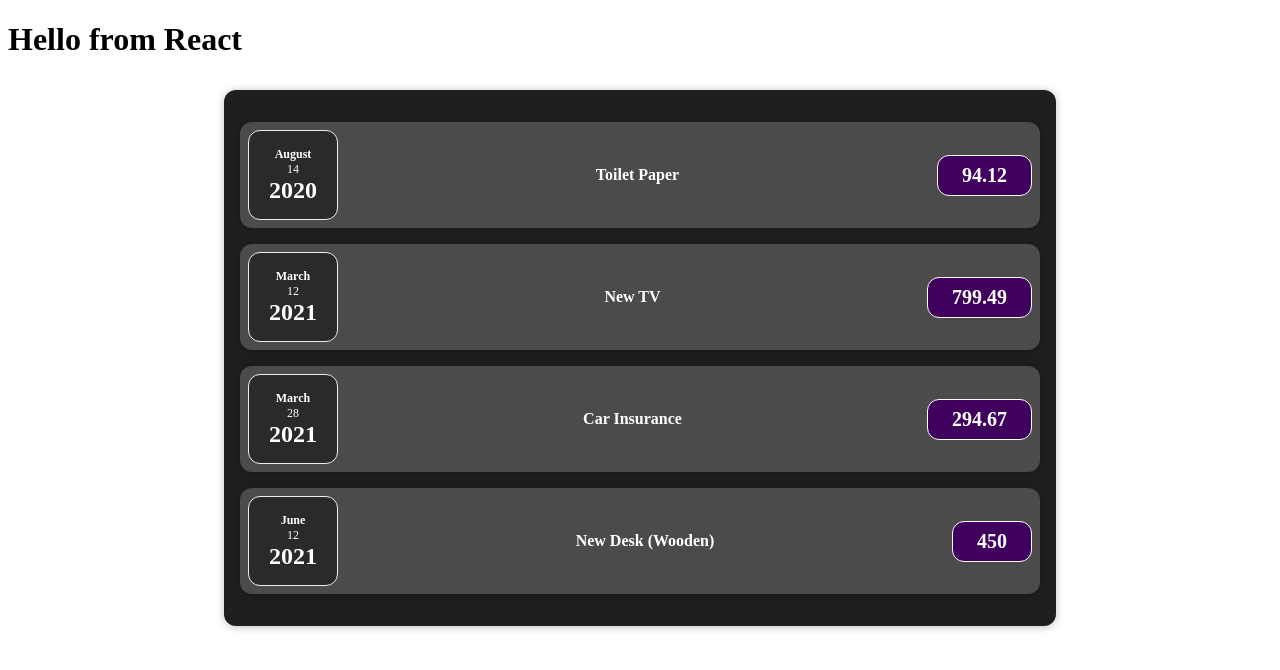
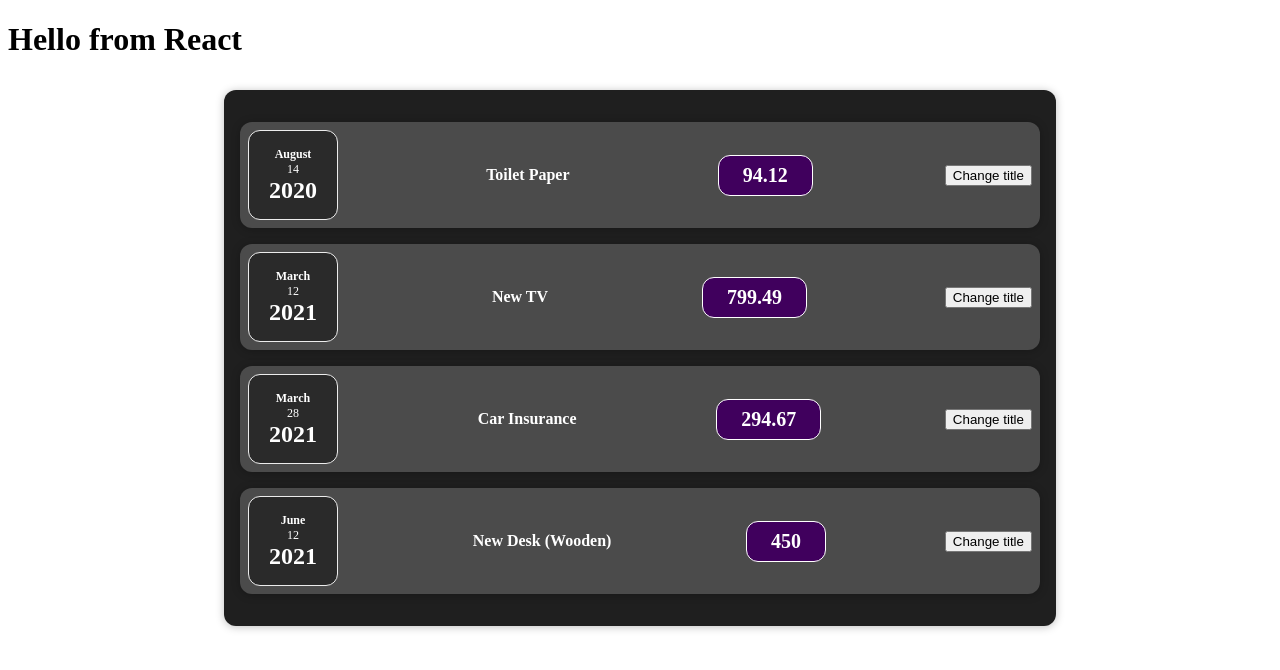
Before and after one commit to stdj91/test-app, a React (Create React App) app: page / in a window 1280 px wide. Shown: the top 670 px of the page. Built offline with nearby package versions, Linux system fonts and the light colour scheme.

Commit message:
State added. onClick event add on button element

```diff
--- a/src/App.js
+++ b/src/App.js
@@ -1,6 +1,6 @@
 import Expenses from "./components/Expenses/Expenses";
 
-function App() {
+const App = () => {
 
   const expenses = [
     {
--- a/src/components/Expenses/ExpenseDate.js
+++ b/src/components/Expenses/ExpenseDate.js
@@ -1,6 +1,6 @@
 import "./ExpenseData.css";
 
-function ExpenseDate (props) {
+const ExpenseDate = (props) => {
 
     const month = props.date.toLocaleString('en-US', { month: "long" })
     const day = props.date.toLocaleString('en-US', { day: "2-digit" })
--- a/src/components/Expenses/ExpenseItem.js
+++ b/src/components/Expenses/ExpenseItem.js
@@ -1,16 +1,24 @@
+import React, { useState } from 'react';
 import ExpenseDate from './ExpenseDate';
 import Card from '../UI/Card';
 import './ExpenseItem.css';
 
-function ExpenseItem(props) {
+const ExpenseItem = (props) => {
+
+    const [title, setTitle] = useState(props.title)
+
+    const clickHandler = () => {
+        setTitle("Updated!!!")
+    }
 
     return(
         <Card className="expense-item">
             <ExpenseDate date={props.date}/>
             <div  className="expense-item_description">
-                <h2>{props.title}</h2>
+                <h2>{title}</h2>
             </div>
             <div className="expense-item__price">{props.amount}</div>
+            <button onClick={clickHandler}>Change title</button>
         </Card>
     )
 }
--- a/src/components/Expenses/Expenses.js
+++ b/src/components/Expenses/Expenses.js
@@ -3,7 +3,7 @@
 
 import "./Expenses.css";
 
-function Expenses (props) {
+const Expenses = (props) => {
 
     return(
         <Card className="expenses">
--- a/src/components/UI/Card.js
+++ b/src/components/UI/Card.js
@@ -1,6 +1,6 @@
 import "./Card.css";
 
-function Card (props) {
+const Card = (props) => {
 
     const classes = 'card ' + props.className
 
```
